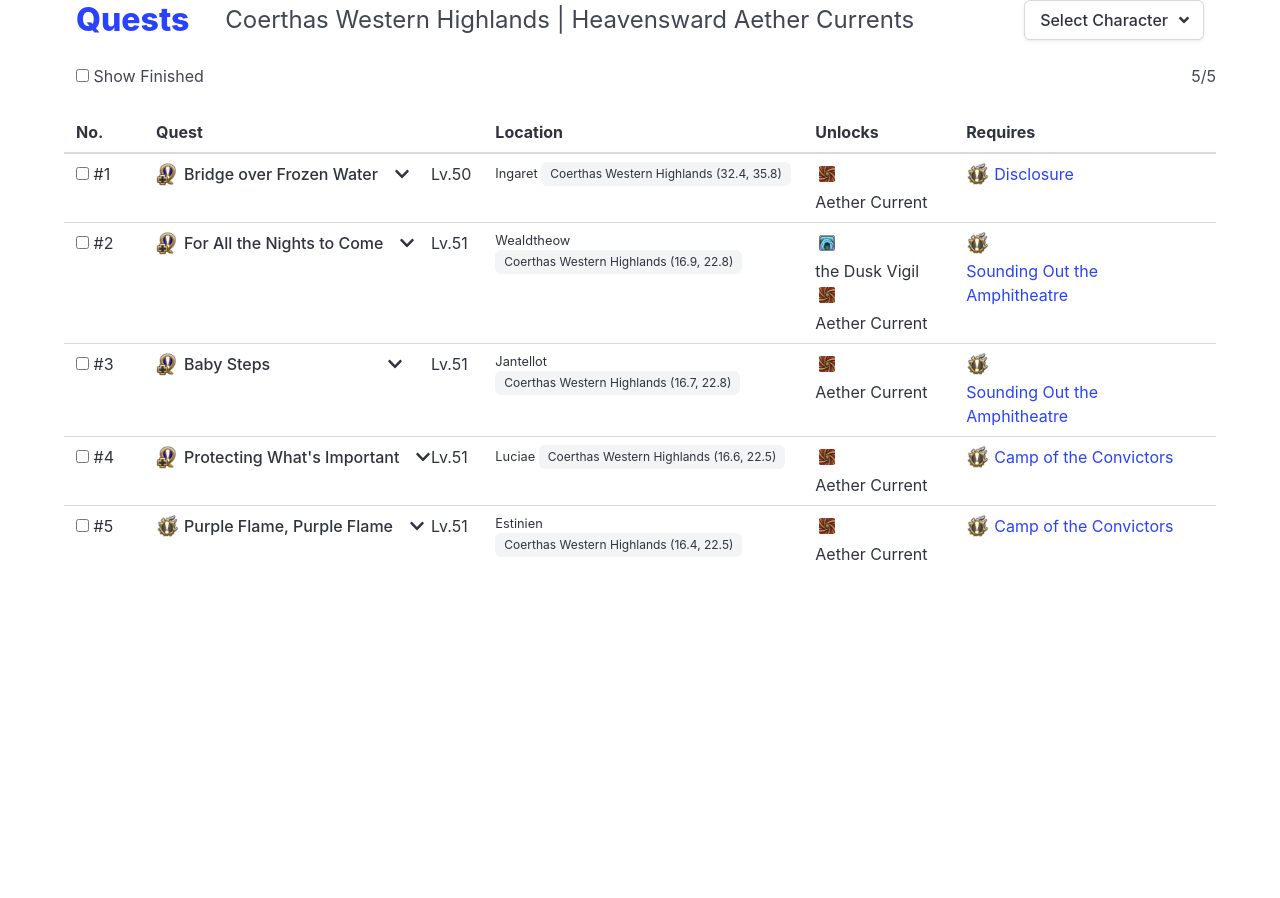
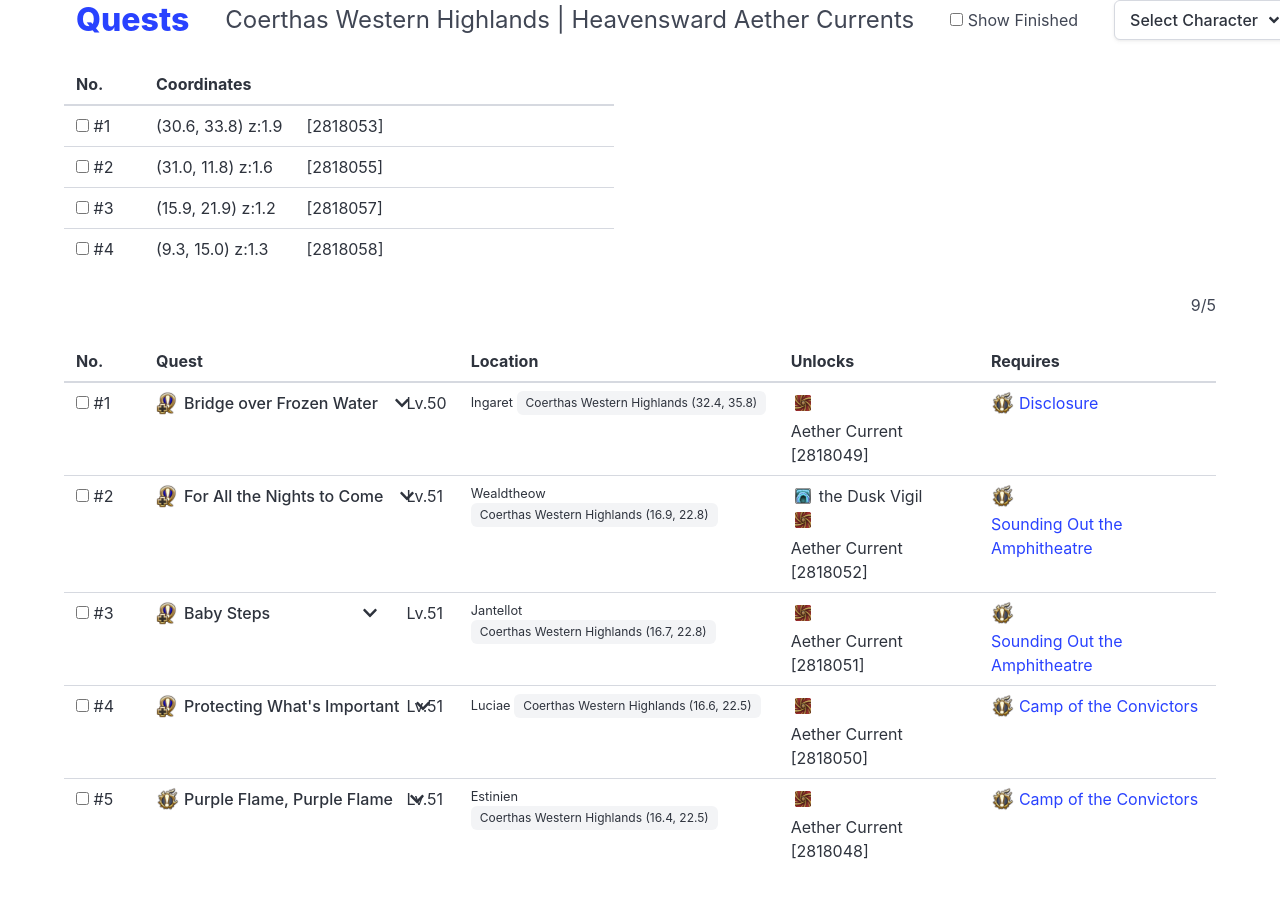
Before and after one commit to ffxiv-mognet/ffxiv-mognet.github.io, a Jekyll site: the page built from quests/aethercurrents/heavensward/coerthas-western-highlands.md, in a window 1280 px wide. Built offline with Jekyll 4.4.1, drawn with Linux system fonts in a browser that asks for light colours.

Commit message:
sort aethercurrents by area

```diff
--- a/_layouts/aethercurrent-page.md
+++ b/_layouts/aethercurrent-page.md
@@ -1,3 +1,41 @@
 ---
 layout: quest-table
 ---
+{% assign currents = site.data.aethercurrents.aethercurrents[page.map] %}
+
+
+
+
+<table class="table">
+    <thead>
+        <tr>
+          <th style="width: 5em">No.</th>
+          <th>Coordinates</th>
+          <th style="width: 20em"></th>
+        </tr>
+    </thead>
+    <tbody>
+        {% for current in currents %}
+        <tr class="aethercurrent-row" data-rowid="{{current.id}}">
+            <td>
+                <label class="checkbox">
+                  <input
+                    type="checkbox"
+                    class="checkbox questCheckbox"
+                    id="aethercurrent-complete-{{current.id}}"
+                    onchange="handleAetherCurrentChecked({{current.id}})"
+                    />
+                  #{{forloop.index}}
+                </label>
+            </td>
+            <td>
+                {{ current.coords }}
+            </td>
+            <td>
+              {{ current.description }}
+              <span>[{{ current.id }}]</span>
+            </td>
+        </tr>
+        {% endfor %}
+    </tbody>
+</table>
--- a/_layouts/quest-table.md
+++ b/_layouts/quest-table.md
@@ -8,12 +8,6 @@
   <div class="level">
     <div class="level-left">
       <p class="level-item">
-        <div class="checkboxes">
-            <label class="checkbox">
-                <input type="checkbox" id="check-showFinished"/>
-                Show Finished
-            </label>
-        </div>
       </p>
     </div>
     <div class="level-right">
@@ -113,7 +107,7 @@
                 <div>
                     <span class="icon-text">
                         <span class="icon"><i class="{{unlock.type}}"></i></span>
-                        <span>{{unlock.name}}</span>
+                        <span>{{unlock.name}}{% if unlock.id %} [{{unlock.id}}]{% endif %}</span>
                     </span>
                 </div>
                 {% if unlock.link %}</a>{% endif %}
--- a/_layouts/with-nav.md
+++ b/_layouts/with-nav.md
@@ -28,6 +28,14 @@
           </p>
       </div>
       <div class="level-right">
+        <p class="level-item">
+          <div class="checkboxes">
+              <label class="checkbox">
+                  <input type="checkbox" id="check-showFinished"/>
+                  Show Finished
+              </label>
+          </div>
+        </p>
         <p class="level-item">
           <div class="dropdown" id="profile-dropdown">
             <div class="dropdown-trigger">
--- a/quests/aethercurrents/heavensward/coerthas-western-highlands.md
+++ b/quests/aethercurrents/heavensward/coerthas-western-highlands.md
@@ -166,10 +166,4 @@
         genre: Heavensward
         icon: '71000'
         link: /quests/msq/heavensward/part1
-
-
-
-
-
-
 ---
```
Also changed, not shown: other parts of quests/aethercurrents/heavensward/coerthas-western-highlands.md (+1 -1 lines), _data/aethercurrents.json (+1 -1 lines), scripts/xiv-quest-scraper.py (+12 -8 lines).
